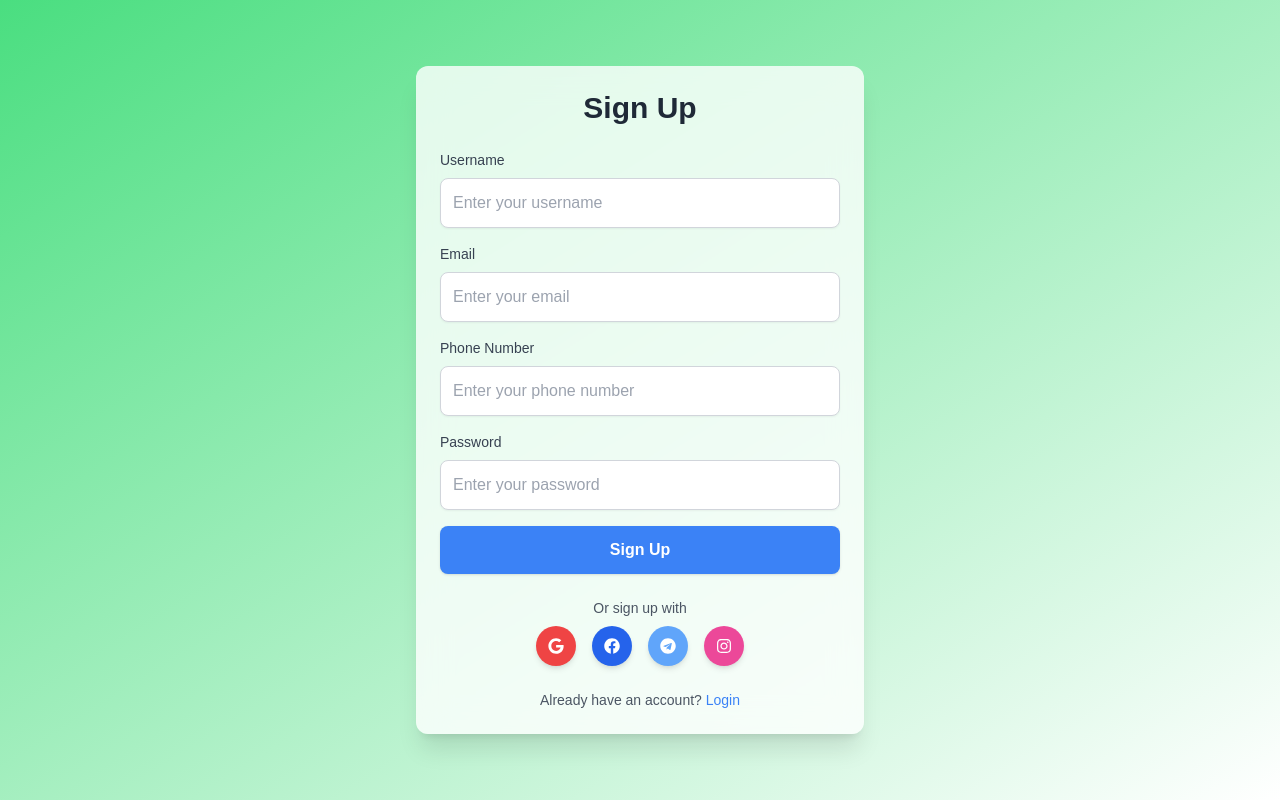
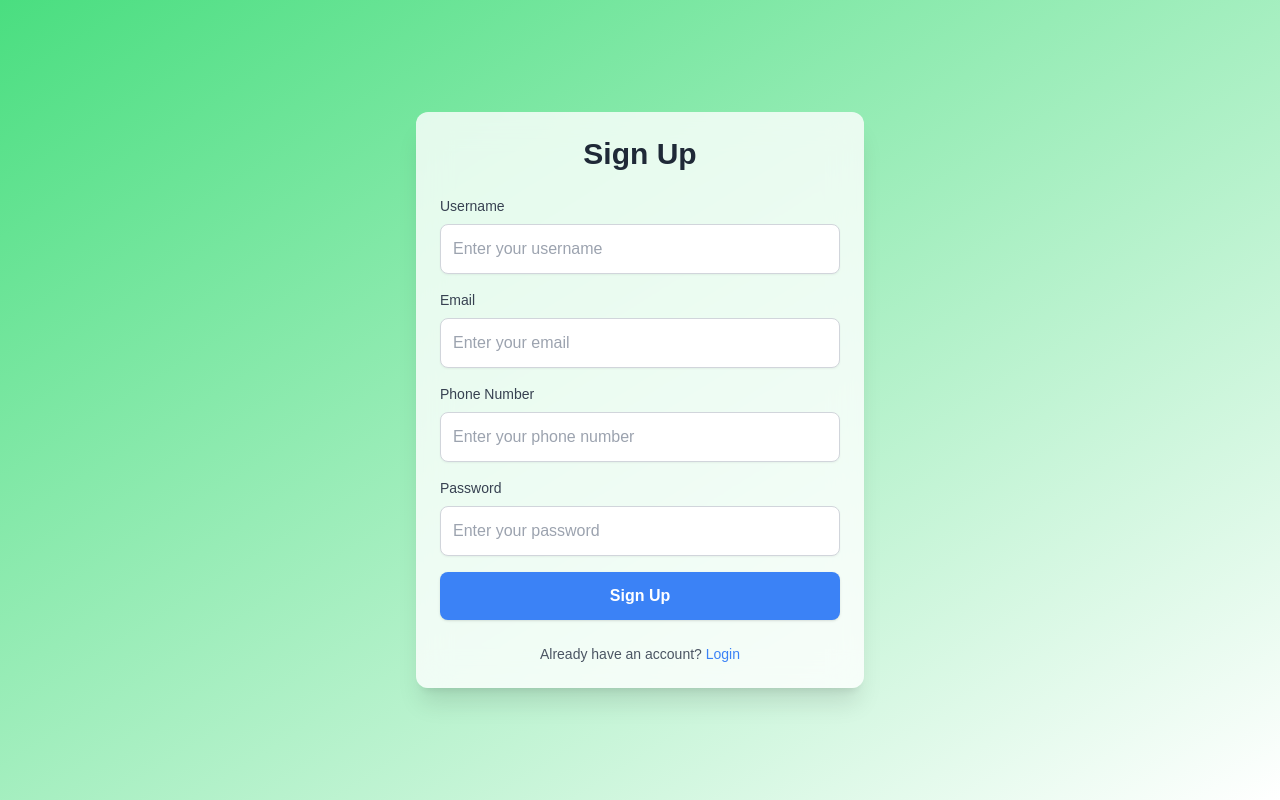
Before and after one commit to yared098/Afro-Digital-sales-front-end1, a React (Vite) app: page /signup in a window 1280 px wide. Built offline with nearby package versions, Linux system fonts and the light colour scheme; no server answers.

Commit message:
add some featurs

```diff
--- a/src/App.jsx
+++ b/src/App.jsx
@@ -1,4 +1,4 @@
-import React from "react";
+import React, { useEffect, useState } from "react";
 import { BrowserRouter as Router, Routes, Route, Navigate } from "react-router-dom";
 import { AuthProvider, useAuth } from "./context/AuthContext";
 import { dbConfig } from "./config/dbConfig"; // Import dbConfig
@@ -13,9 +13,21 @@ import "./App.css"; // Import Tailwind CSS
 
 const App = () => {
   const { user } = useAuth();
+  const [initialized, setInitialized] = useState(false);
 
-  // Log the current database provider (for debugging purposes)
-  console.log("Current DB Provider:", dbConfig.provider);
+  useEffect(() => {
+    // Check localStorage for user info and update state
+    const localStorageUser = localStorage.getItem("user");
+    if (localStorageUser) {
+      setInitialized(true);
+    } else {
+      setInitialized(true);
+    }
+  }, []);
+
+  if (!initialized) {
+    return <div>Loading...</div>; // Optional loading state while checking localStorage or Firebase
+  }
 
   return (
     <Router>
--- a/src/context/AuthContext.jsx
+++ b/src/context/AuthContext.jsx
@@ -1,17 +1,63 @@
+// import React, { createContext, useContext, useState, useEffect } from "react";
+// import { auth } from "../config/firebaseConfig";
+// import { onAuthStateChanged } from "firebase/auth";
+// import { signInWithGoogle, signInWithFacebook, logout } from "../services/authService";
+
+// const AuthContext = createContext();
+
+// export const AuthProvider = ({ children }) => {
+//   const [user, setUser] = useState(null);
+
+//   useEffect(() => {
+//     const unsubscribe = onAuthStateChanged(auth, (user) => {
+//       setUser(user);
+//     });
+//     return () => unsubscribe();
+//   }, []);
+
+//   return (
+//     <AuthContext.Provider value={{ user, signInWithGoogle, signInWithFacebook, logout }}>
+//       {children}
+//     </AuthContext.Provider>
+//   );
+// };
+
+// export const useAuth = () => useContext(AuthContext);
+
 import React, { createContext, useContext, useState, useEffect } from "react";
 import { auth } from "../config/firebaseConfig";
 import { onAuthStateChanged } from "firebase/auth";
 import { signInWithGoogle, signInWithFacebook, logout } from "../services/authService";
 
+// Helper function to get user from localStorage
+const getUserFromLocalStorage = () => {
+  const user = localStorage.getItem("user");
+  return user ? JSON.parse(user) : null;
+};
+
 const AuthContext = createContext();
 
 export const AuthProvider = ({ children }) => {
-  const [user, setUser] = useState(null);
+  const [user, setUser] = useState(getUserFromLocalStorage()); // Initialize with localStorage data
 
   useEffect(() => {
-    const unsubscribe = onAuthStateChanged(auth, (user) => {
-      setUser(user);
+    const unsubscribe = onAuthStateChanged(auth, (firebaseUser) => {
+      if (firebaseUser) {
+        // If Firebase user exists, save to localStorage and set state
+        const userData = {
+          uid: firebaseUser.uid,
+          email: firebaseUser.email,
+          provider: firebaseUser.providerData[0]?.providerId || "firebase",
+        };
+        localStorage.setItem("user", JSON.stringify(userData));
+        setUser(userData);
+      } else {
+        // If no user logged in, clear localStorage
+        localStorage.removeItem("user");
+        setUser(null);
+      }
     });
+
     return () => unsubscribe();
   }, []);
 
--- a/src/pages/SignUp.jsx
+++ b/src/pages/SignUp.jsx
@@ -26,15 +26,7 @@ const SignUp = () => {
     }
   };
 
-  const handleSocialSignUp = async (provider) => {
-    try {
-      if (provider === "google") await signInWithGoogle();
-      if (provider === "facebook") await signInWithFacebook();
-      navigate("/dashboard");
-    } catch (error) {
-      setError(`Failed to sign up with ${provider}. Try again.`);
-    }
-  };
+
 
   return (
     <div className="bg-gradient-to-br from-green-400 to-white w-full min-h-screen flex justify-center items-center">
@@ -120,47 +112,7 @@ const SignUp = () => {
           </motion.button>
         </form>
 
-        {/* Social Sign-Up Buttons */}
-        <div className="mt-6">
-          <p className="text-center text-gray-600 text-sm mb-2">Or sign up with</p>
-          <div className="flex justify-center space-x-4">
-            <motion.button
-              whileHover={{ scale: 1.1 }}
-              whileTap={{ scale: 0.9 }}
-              className="bg-red-500 text-white p-3 rounded-full shadow-md hover:bg-red-600"
-              onClick={() => handleSocialSignUp("google")}
-            >
-              <FaGoogle />
-            </motion.button>
 
-            <motion.button
-              whileHover={{ scale: 1.1 }}
-              whileTap={{ scale: 0.9 }}
-              className="bg-blue-600 text-white p-3 rounded-full shadow-md hover:bg-blue-700"
-              onClick={() => handleSocialSignUp("facebook")}
-            >
-              <FaFacebook />
-            </motion.button>
-
-            <motion.button
-              whileHover={{ scale: 1.1 }}
-              whileTap={{ scale: 0.9 }}
-              className="bg-blue-400 text-white p-3 rounded-full shadow-md hover:bg-blue-500"
-              onClick={() => alert("Telegram sign-up not implemented yet!")}
-            >
-              <FaTelegram />
-            </motion.button>
-
-            <motion.button
-              whileHover={{ scale: 1.1 }}
-              whileTap={{ scale: 0.9 }}
-              className="bg-pink-500 text-white p-3 rounded-full shadow-md hover:bg-pink-600"
-              onClick={() => alert("Instagram sign-up not implemented yet!")}
-            >
-              <FaInstagram />
-            </motion.button>
-          </div>
-        </div>
 
         {/* Login Redirect */}
         <p className="mt-6 text-center text-sm text-gray-600">
--- a/src/services/authService.js
+++ b/src/services/authService.js
@@ -6,8 +6,18 @@ import {
   signInWithEmailAndPassword as firebaseSignInWithEmail
 } from "firebase/auth";
 import { saveUserToDatabase, fetchUserById } from "./dbService";
-import { use } from "react";
 
+
+// Helper function to save user to localStorage
+const saveUserToLocalStorage = (userData) => {
+  localStorage.setItem("user", JSON.stringify(userData));
+};
+
+// Helper function to get user from localStorage
+const getUserFromLocalStorage = () => {
+  const user = localStorage.getItem("user");
+  return user ? JSON.parse(user) : null;
+};
 // Sign up with email and password
 export const signUpWithEmailAndPassword = async (email, password, username, phoneNumber) => {
   try {
@@ -25,6 +35,8 @@ export const signUpWithEmailAndPassword = async (email, password, username, phon
 
     // Save user details in the database
     await saveUserToDatabase(userData);
+    // Save user data to localStorage
+    saveUserToLocalStorage(userData);
 
     return userData;
   } catch (error) {
@@ -45,7 +57,8 @@ export const signInWithEmailAndPassword = async (email, password) => {
     // Fetch user data from the database
     const userData = await fetchUserById(user.uid);
 
-
+    // Save user data to localStorage
+    saveUserToLocalStorage(userData);
     return userData; // Return fetched user data
   } catch (error) {
     console.error("Email/Password Sign-in Error:", error);
@@ -109,7 +122,10 @@ export const signInWithProvider = async (provider) => {
 
       // Save new user to the selected database
       await saveUserToDatabase(userData);
+
     }
+    // Save user data to localStorage
+    saveUserToLocalStorage(userData);
 
     return userData;
   } catch (error) {
@@ -122,6 +138,7 @@ export const signInWithProvider = async (provider) => {
 export const logout = async () => {
   try {
     await signOut(auth);
+    localStorage.removeItem("user");
   } catch (error) {
     console.error("Logout Error:", error);
   }
```
